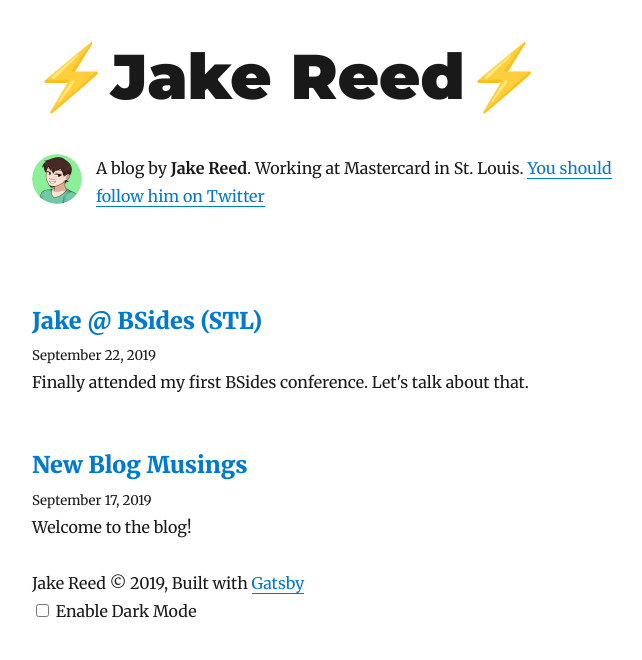
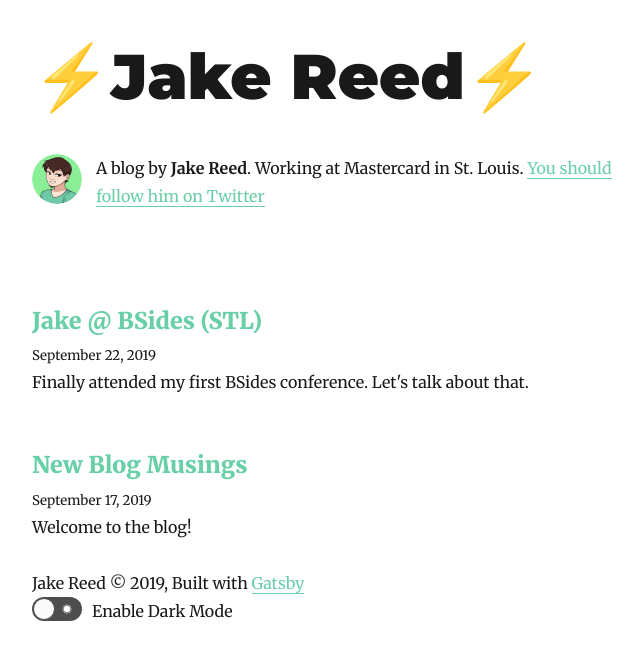
Before and after one commit to jake32321/jake-reed-blog, a Gatsby site: page / in a window 1280 px wide. Shown: the whole page, without its empty margins (293-935 px from the left). Built offline with nearby package versions, Linux system fonts and the light colour scheme; Gatsby itself is replaced by a stand-in of ours; some packages are replaced by stand-ins of ours.

Commit message:
stylin toggle

```diff
--- a/package.json
+++ b/package.json
@@ -30,6 +30,7 @@
     "react": "^16.9.0",
     "react-dom": "^16.9.0",
     "react-helmet": "^5.2.1",
+    "react-toggle": "^4.0.2",
     "react-typography": "^0.16.19",
     "typeface-merriweather": "0.0.72",
     "typeface-montserrat": "0.0.75",
--- a/src/components/layout.js
+++ b/src/components/layout.js
@@ -1,6 +1,10 @@
 import React from "react"
 import { Link } from "gatsby"
 import { ThemeToggler } from 'gatsby-plugin-dark-mode'
+import Moon from '../components/moon'
+import Sun from '../components/sun'
+
+import Toggle from 'react-toggle'
 
 import { rhythm, scale } from "../utils/typography"
 import "../styles/global.css"
@@ -76,12 +80,15 @@ class Layout extends React.Component {
           <ThemeToggler>
             {({ theme, toggleTheme }) => (
               <label>
-                <input
-                  type="checkbox"
+                <Toggle
+                  icons={{
+                    checked: <Moon/>,
+                    unchecked: <Sun/>
+                  }}
                   onChange={e => toggleTheme(e.target.checked ? 'dark' : 'light')}
                   checked={theme === 'dark'}
-                />{' '}
-                Enable Dark Mode
+                />
+                <span style={{position: 'absolute', paddingLeft: 10}}> Enable Dark Mode </span>
               </label>
             )}
           </ThemeToggler>
--- /dev/null
+++ b/src/components/moon.js
@@ -0,0 +1,32 @@
+/**
+ * Bio component that queries for data
+ * with Gatsby's useStaticQuery component
+ *
+ * See: https://www.gatsbyjs.org/docs/use-static-query/
+ */
+
+import React from "react"
+import { useStaticQuery, graphql } from "gatsby"
+import Image from "gatsby-image"
+
+const Moon = () => {
+  const data = useStaticQuery(graphql`
+    query MoonQuery {
+      pic: file(absolutePath: { regex: "/moon.png/" }) {
+        childImageSharp {
+          fixed(width: 10, height: 10) {
+            ...GatsbyImageSharpFixed
+          }
+        }
+      }
+    }
+  `)
+
+  return (
+      <Image
+        fixed={data.pic.childImageSharp.fixed}
+      />
+  )
+}
+
+export default Moon
--- /dev/null
+++ b/src/components/sun.js
@@ -0,0 +1,32 @@
+/**
+ * Bio component that queries for data
+ * with Gatsby's useStaticQuery component
+ *
+ * See: https://www.gatsbyjs.org/docs/use-static-query/
+ */
+
+import React from "react"
+import { useStaticQuery, graphql } from "gatsby"
+import Image from "gatsby-image"
+
+const Moon = () => {
+  const data = useStaticQuery(graphql`
+    query SunQuery {
+      pic: file(absolutePath: { regex: "/sun.png/" }) {
+        childImageSharp {
+          fixed(width: 10, height: 10) {
+            ...GatsbyImageSharpFixed
+          }
+        }
+      }
+    }
+  `)
+
+  return (
+      <Image
+        fixed={data.pic.childImageSharp.fixed}
+      />
+  )
+}
+
+export default Moon
--- a/src/styles/global.css
+++ b/src/styles/global.css
@@ -11,6 +11,10 @@ body.dark {
   --hr: hsla(0, 0%, 100%, 0.2);
 }
 
+body a {
+    color: #69CFA7
+}
+
 body.dark a {
     color: #F0AD00
 }
@@ -19,3 +23,145 @@ body.dark blockquote {
     color: #ffb600;
     border-left: 0.32813rem solid #ffb600
 }
+
+.react-toggle {
+    touch-action: pan-x;
+
+    display: inline-block;
+    position: relative;
+    cursor: pointer;
+    background-color: transparent;
+    border: 0;
+    padding: 0;
+
+    -webkit-touch-callout: none;
+    -webkit-user-select: none;
+    -khtml-user-select: none;
+    -moz-user-select: none;
+    -ms-user-select: none;
+    user-select: none;
+
+    -webkit-tap-highlight-color: rgba(0,0,0,0);
+    -webkit-tap-highlight-color: transparent;
+  }
+
+  .react-toggle-screenreader-only {
+    border: 0;
+    clip: rect(0 0 0 0);
+    height: 1px;
+    margin: -1px;
+    overflow: hidden;
+    padding: 0;
+    position: absolute;
+    width: 1px;
+  }
+
+  .react-toggle--disabled {
+    cursor: not-allowed;
+    opacity: 0.5;
+    -webkit-transition: opacity 0.25s;
+    transition: opacity 0.25s;
+  }
+
+  .react-toggle-track {
+    width: 50px;
+    height: 24px;
+    padding: 0;
+    border-radius: 30px;
+    background-color: #4D4D4D;
+    -webkit-transition: all 0.2s ease;
+    -moz-transition: all 0.2s ease;
+    transition: all 0.2s ease;
+  }
+
+  .react-toggle:hover:not(.react-toggle--disabled) .react-toggle-track {
+    background-color: #000000;
+  }
+
+  .react-toggle--checked .react-toggle-track {
+    background-color: #F0AD00;
+  }
+
+  .react-toggle--checked:hover:not(.react-toggle--disabled) .react-toggle-track {
+    background-color: #ffb600;
+  }
+
+  .react-toggle-track-check {
+    position: absolute;
+    width: 14px;
+    height: 10px;
+    top: 0px;
+    bottom: 0px;
+    margin-top: auto;
+    margin-bottom: auto;
+    line-height: 0;
+    left: 8px;
+    opacity: 0;
+    -webkit-transition: opacity 0.25s ease;
+    -moz-transition: opacity 0.25s ease;
+    transition: opacity 0.25s ease;
+  }
+
+  .react-toggle--checked .react-toggle-track-check {
+    opacity: 1;
+    -webkit-transition: opacity 0.25s ease;
+    -moz-transition: opacity 0.25s ease;
+    transition: opacity 0.25s ease;
+  }
+
+  .react-toggle-track-x {
+    position: absolute;
+    width: 10px;
+    height: 10px;
+    top: 0px;
+    bottom: 0px;
+    margin-top: auto;
+    margin-bottom: auto;
+    line-height: 0;
+    right: 10px;
+    opacity: 1;
+    -webkit-transition: opacity 0.25s ease;
+    -moz-transition: opacity 0.25s ease;
+    transition: opacity 0.25s ease;
+  }
+
+  .react-toggle--checked .react-toggle-track-x {
+    opacity: 0;
+  }
+
+  .react-toggle-thumb {
+    transition: all 0.5s cubic-bezier(0.23, 1, 0.32, 1) 0ms;
+    position: absolute;
+    top: 1px;
+    left: 1px;
+    width: 22px;
+    height: 22px;
+    border: 1px solid #4D4D4D;
+    border-radius: 50%;
+    background-color: #FAFAFA;
+
+    -webkit-box-sizing: border-box;
+    -moz-box-sizing: border-box;
+    box-sizing: border-box;
+
+    -webkit-transition: all 0.25s ease;
+    -moz-transition: all 0.25s ease;
+    transition: all 0.25s ease;
+  }
+
+  .react-toggle--checked .react-toggle-thumb {
+    left: 27px;
+    border-color: #F0AD00;
+  }
+
+  .react-toggle--focus .react-toggle-thumb {
+    -webkit-box-shadow: 0px 0px 3px 2px #0099E0;
+    -moz-box-shadow: 0px 0px 3px 2px #0099E0;
+    box-shadow: 0px 0px 2px 3px #0099E0;
+  }
+
+  .react-toggle:active:not(.react-toggle--disabled) .react-toggle-thumb {
+    -webkit-box-shadow: 0px 0px 5px 5px #0099E0;
+    -moz-box-shadow: 0px 0px 5px 5px #0099E0;
+    box-shadow: 0px 0px 5px 5px #0099E0;
+  }
```
Also changed, not shown: content/assets/moon.png (added), content/assets/sun.png (added), 1 other file.
